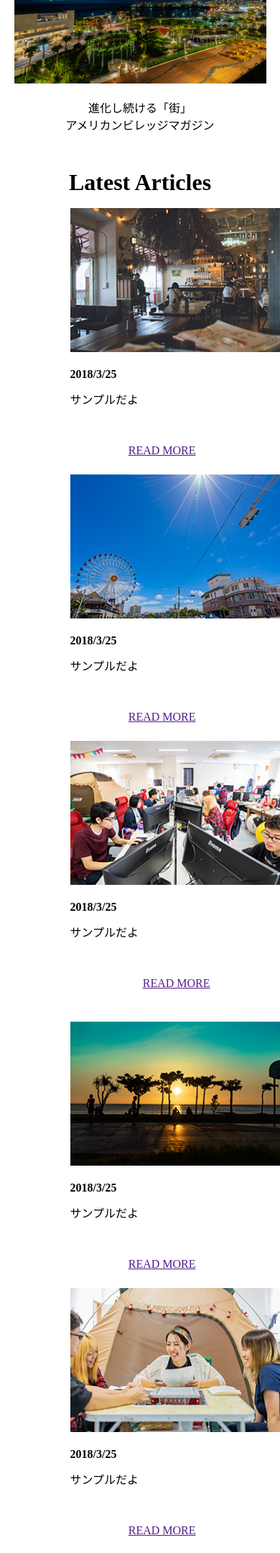
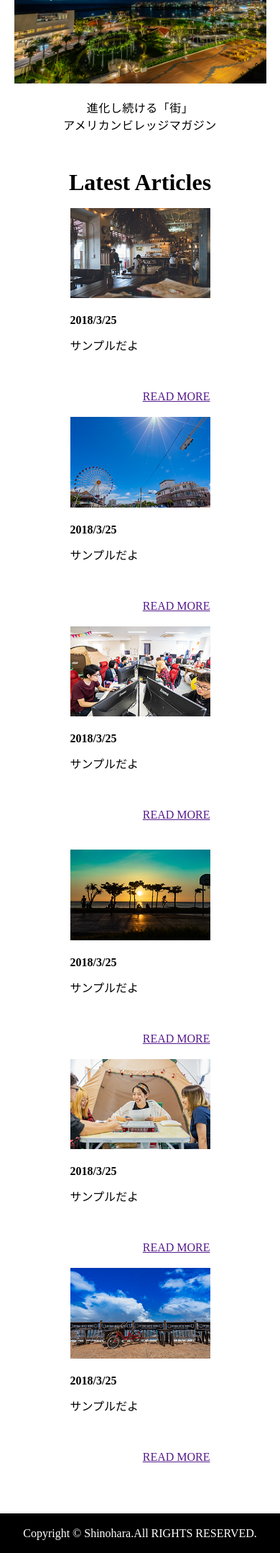
Before and after one commit to HirokoAB/OJT, a PHP site: page / in a window 390 px wide. Shown: the part 422-2579 px from the top of the page at 72% size. Run offline with PHP 8.4, Linux system fonts and the light colour scheme.

Commit message:
車さんの header部分　cssの合体完了

```diff
--- a/index.html
+++ b/index.html
@@ -19,14 +19,19 @@
     </ul>
     <!-- ヘッダー画像 -->
     <div class="header-img">
+      <!-- PC用画像 -->
       <img src="img/logo.png" alt="" class="logo">
       <img src="img/visual_1_pc.png" alt="" class="topImg-pc">
+      <img src="img/visual_text_pc.png" alt="" class="logoText-pc">
+      <!-- スマホ用画像 -->
       <img src="img/visual_1_sp.png" alt="" class="topImg-sp">
-      <img src="img/visual_text_pc.png" alt="" class="logoText-pc">
       <img src="img/visual_text_sp.png" alt="" class="logoText-sp">
     </div>
-    <span class="pc">進化し続ける「街」アメリカンビレッジマガジン</span>
+    <!-- ヘッダーテキスト部分 -->
     <div class="header-text">
+      <!-- PC用テキスト -->
+      <span class="pc">進化し続ける「街」アメリカンビレッジマガジン</span>
+      <!-- スマホ用テキスト -->
       <span class="sp">進化し続ける「街」<br>アメリカンビレッジマガジン</span>
     </div>
   </header>
--- a/style.css
+++ b/style.css
@@ -13,22 +13,28 @@ header{
   display: flex;
   justify-content: flex-end;
   align-items: center;
+  margin-right: 190px;
 }
 
 .header-menu li{
-  margin-right: 40px;
+  margin-left: 25px;
+  font-size: 15px;
+  font-family: "游ゴシック体", YuGothic;
 }
 
 /*ヘッダー画像*/
 .header-img{
   text-align: center;
-  margin-bottom: 20px;
 }
 
 .logo{
   position: absolute;
   top: 30px;
   left: 50px;
+}
+
+.header-text{
+  margin-top: 20px;
 }
 
 .topImg-pc{
@@ -49,11 +55,14 @@ header{
   display: none;
 }
 
-header .pc{
-  margin-left: 50px;
+/*ヘッダーテキスト*/
+.header-text .pc{
+  margin: 15px 0 0 50px;
+  letter-spacing: 0.5px;
+  font-size: 24px;
 }
 
-header .sp{
+.header-text .sp{
   display: none;
 }
 
@@ -117,6 +126,7 @@ footer{
     display: none;
   }
 
+  /*ヘッダー画像*/
   header .logo{
     position: static;
     margin-top: 20px;
@@ -144,7 +154,8 @@ footer{
     width: 60%;
   }
 
-  header .pc{
+  /*ヘッダーテキスト*/
+  .header-text .pc{
     display: none;
   }
 
@@ -153,12 +164,14 @@ footer{
     justify-content: center;
   }
 
-  header .sp{
+  .header-text .sp{
     display: inline;
     text-align: center;
     line-height: 24px;
+    letter-spacing: 0.5px;
   }
 
+  /*記事一覧*/
   .articles h1{
     font-size: 32px;
   }
@@ -169,8 +182,14 @@ footer{
     margin: 20px auto;
   }
 
+  .img-box img{
+    width: 100%;
+    height: auto;
+  }
+
   .img-box li{
-    margin-bottom: 20px;
+    margin: 0 0 20px 0;
+    height: 100%;
   }
 
 }
```
